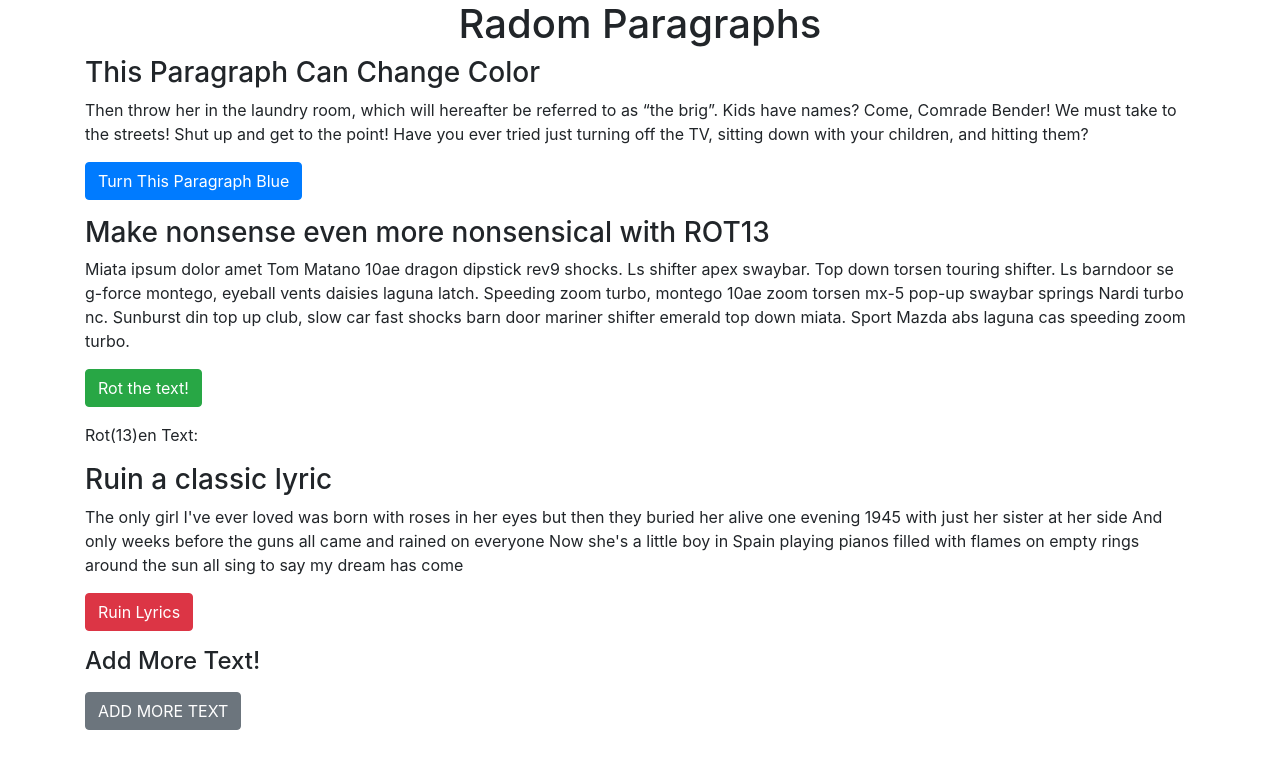
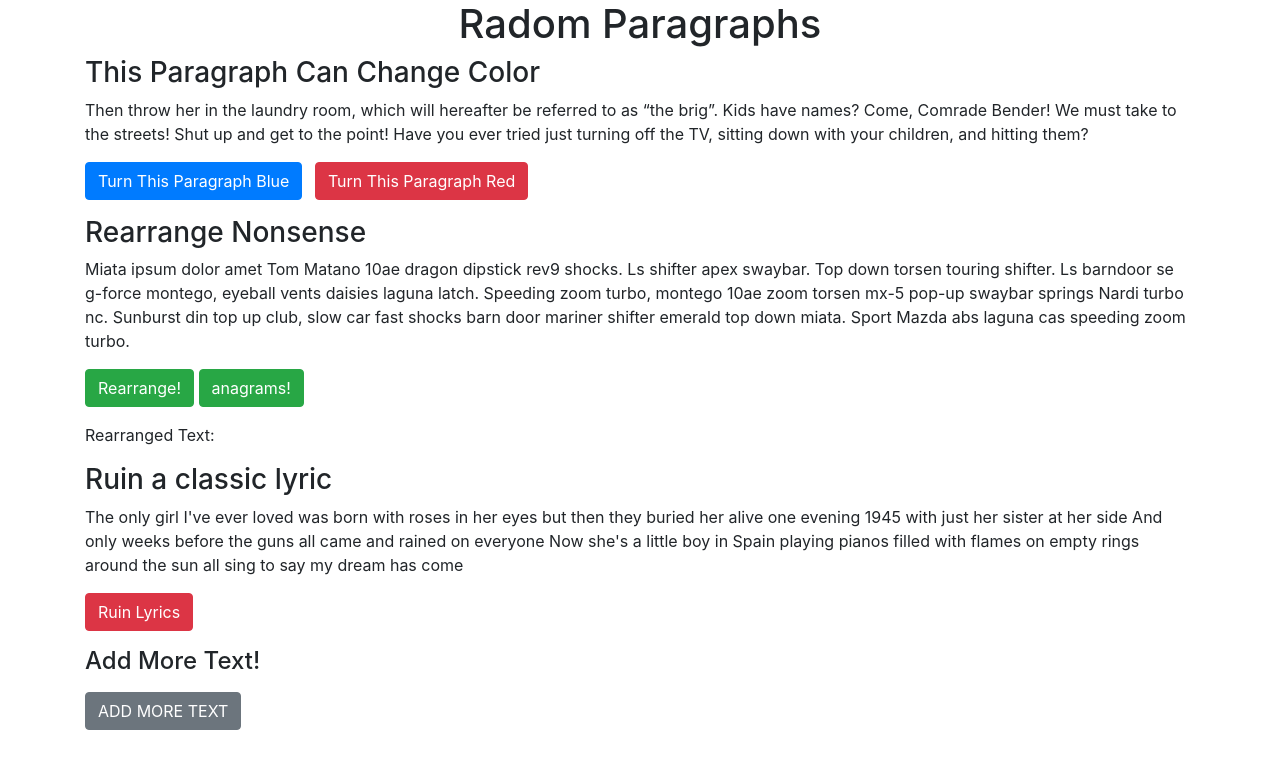
Before and after one commit to judeamiller/literary-mutilator, a PHP site: page / in a window 1280 px wide. Shown: the top 769 px of the page. Run offline with PHP 8.4, Linux system fonts and the light colour scheme; some libraries are stand-ins or nearby versions.

Commit message:
edit heading of shuffle nonsense. add another button for anagrams, but it's currently not working. Begin working on drag and drop from a tutorial.

```diff
--- a/index.php
+++ b/index.php
@@ -29,15 +29,19 @@
 		<p id="futurama">Then throw her in the laundry room, which will hereafter be referred to as “the brig”. Kids have names? Come,
 		Comrade Bender! We must take to the streets! Shut up and get to the point! Have you ever tried just turning off the
 		TV, sitting down with your children, and hitting them?</p>
-		<p><button class="btn btn-primary" type="submit" onclick="futuramaBlue()">Turn This Paragraph Blue</button></p>
+		<p><button class="btn btn-primary" type="submit" onclick="futuramaBlue()">Turn This Paragraph Blue</button>
+			<button class="btn btn-danger ml-2" type="submit" onclick="futuramaRed()">Turn This Paragraph Red</button></p>
 
-		<h3>Make nonsense even more nonsensical with ROT13</h3>
-		<p>Miata ipsum dolor amet Tom Matano 10ae dragon dipstick rev9 shocks. Ls shifter apex swaybar. Top down torsen touring
+
+		<h3>Rearrange Nonsense</h3>
+		<p id="shuffleMiata">Miata ipsum dolor amet Tom Matano 10ae dragon dipstick rev9 shocks. Ls shifter apex swaybar. Top down torsen touring
 		shifter. Ls barndoor se g-force montego, eyeball vents daisies laguna latch. Speeding zoom turbo, montego 10ae zoom
 		torsen mx-5 pop-up swaybar springs Nardi turbo nc. Sunburst din top up club, slow car fast shocks barn door mariner
 		shifter emerald top down miata. Sport Mazda abs laguna cas speeding zoom turbo.</p>
-		<p><button class="btn btn-success" type="submit" id="rot13">Rot the text!</button></p>
-		<p>Rot(13)en Text: <span id="rotText"></span></p>
+
+		<p><button class="btn btn-success" type="submit" onclick="resort()">Rearrange!</button>
+			<button class="btn btn-success" type="submit" onclick="anagram()">anagrams!</button></p>
+		<p>Rearranged Text: <span id="shuffle" class="text-secondary"></span></p>
 
 		<h3>Ruin a classic lyric</h3>
 		<p id="holland">The only girl I've ever loved	was born with roses in her eyes but then they buried her alive	one evening 1945
@@ -53,6 +57,13 @@
 
 
 		</div>
+<!--		drag and drop using medium QuickCode Tutorial-->
+		<div class="container">
+			<div class="box" draggable="true"></div>
+		</div>
+		<div class="container">
+
+		</div>
 
 
 	</body>
```
